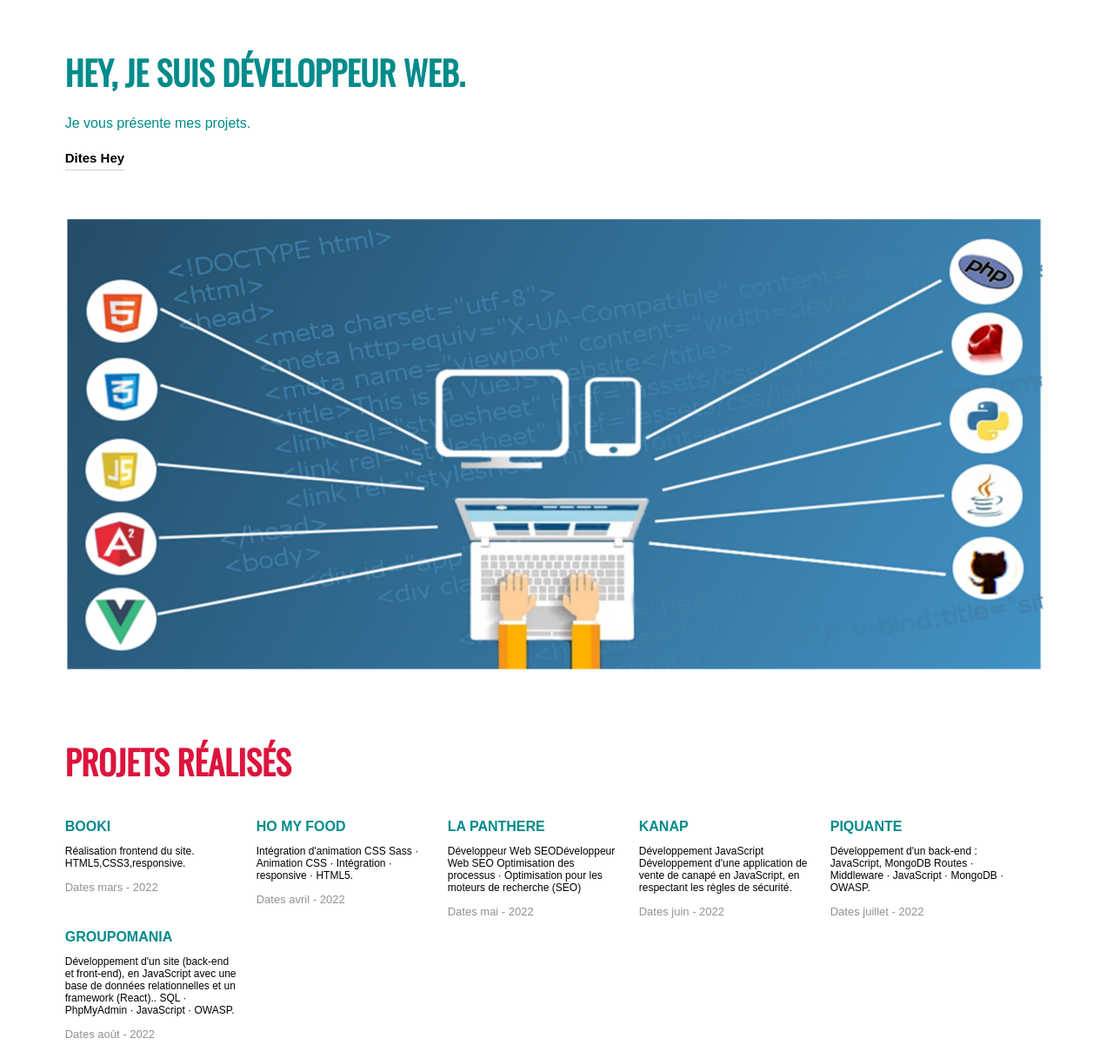
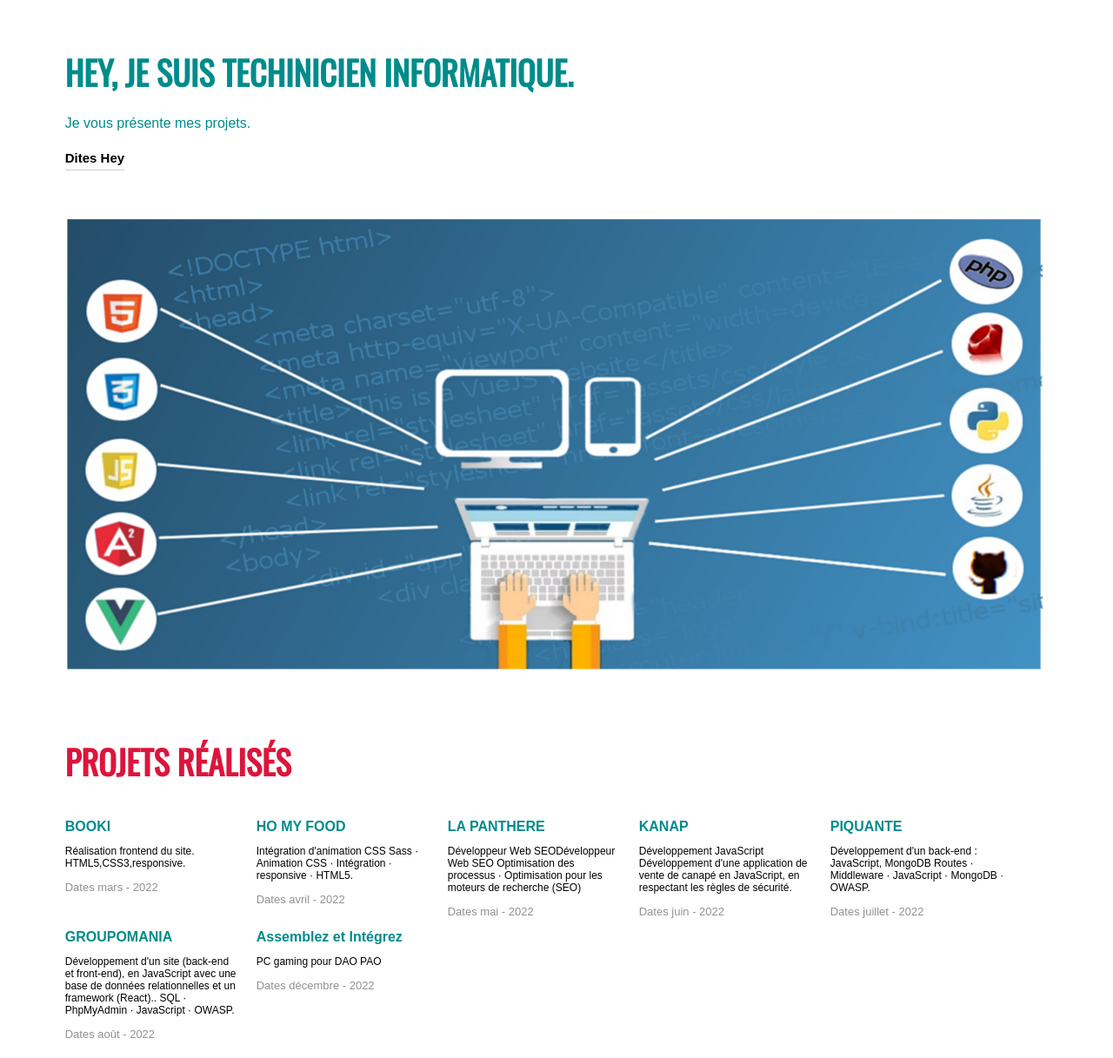
Before and after one commit to strenault/portfolio, a plain HTML site: page index.html in a window 1280 px wide. Shown: the part 103-1320 px from the top of the page at 87% size. Drawn offline with nearby package versions, Linux system fonts and the light colour scheme.

Commit message:
tecnicien Informatique

```diff
--- a/index.html
+++ b/index.html
@@ -24,7 +24,7 @@
 
 		<section class="page-content">
 			<header>
-				<h1>Hey, je suis développeur web.</h1>
+				<h1>Hey, je suis Techinicien Informatique.</h1>
 				<p>
 					Je vous présente mes projets.
 				</p>
@@ -105,6 +105,14 @@
 							<p class="dates">Dates août - 2022</p>
 						</a>
 					</div>
+					<div class="project up ">
+						<h4>Assemblez et Intégrez</h4>
+						<a href="images/Projet 2 Assemblez et Intégrez/">
+							<p class="description">
+							PC gaming pour DAO PAO							</p>
+							<p class="dates">Dates décembre - 2022</p>
+						</a>
+					</div>
 
 				</div>
 			</section>
--- a/style.css
+++ b/style.css
@@ -129,6 +129,11 @@ nav ul li:hover {
 	animation-fill-mode: forwards;
 	opacity:0;
 }
+.up--01 {
+	animation-delay: 900ms;
+	animation-fill-mode: forwards;
+	opacity:0;
+}
 @keyframes fadein {
     from {
 		transform: translateY(200px);
```
Also changed, not shown: images/Projet 2 Assemblez et Intégrez/Renault_Stéphane_3_VersionOS_122022/Nom de la première école.png (added), images/Projet 2 Assemblez et Intégrez/Renault_Stéphane_3_VersionOS_122022/Nom du premier animal.png (added), images/Projet 2 Assemblez et Intégrez/Renault_Stéphane_3_VersionOS_122022/OS Windows 10 disposition clavier.png (added), images/Projet 2 Assemblez et Intégrez/Renault_Stéphane_3_VersionOS_122022/OS Windows 10 install.png (added), images/Projet 2 Assemblez et Intégrez/Renault_Stéphane_3_VersionOS_122022/OS Windows 10 mise en service.png (added), images/Projet 2 Assemblez et Intégrez/Renault_Stéphane_3_VersionOS_122022/OS Windows 10 région.png (added), images/Projet 2 Assemblez et Intégrez/Renault_Stéphane_3_VersionOS_122022/nom de la ville où vos parents.png (added), images/Projet 2 Assemblez et Intégrez/Renault_Stéphane_4_ContenuNAS_122022/10+commandements du technicien.png (added), images/Projet 2 Assemblez et Intégrez/Renault_Stéphane_4_ContenuNAS_122022/VM WINDOWS ENTREPRISE TRUENAS connection.png (added), images/Projet 2 Assemblez et Intégrez/Renault_Stéphane_4_ContenuNAS_122022/VM WINDOWS ENTREPRISE TRUENAS connection1.png (added), images/Projet 2 Assemblez et Intégrez/Renault_Stéphane_4_ContenuNAS_122022/VM WINDOWS ENTREPRISE TRUENAS connection2.png (added), images/Projet 2 Assemblez et Intégrez/Renault_Stéphane_4_ContenuNAS_122022/fonctionnement F.lux.png (added), images/Projet 2 Assemblez et Intégrez/Renault_Stéphane_4_ContenuNAS_122022/test.png (added), 3 other files.
